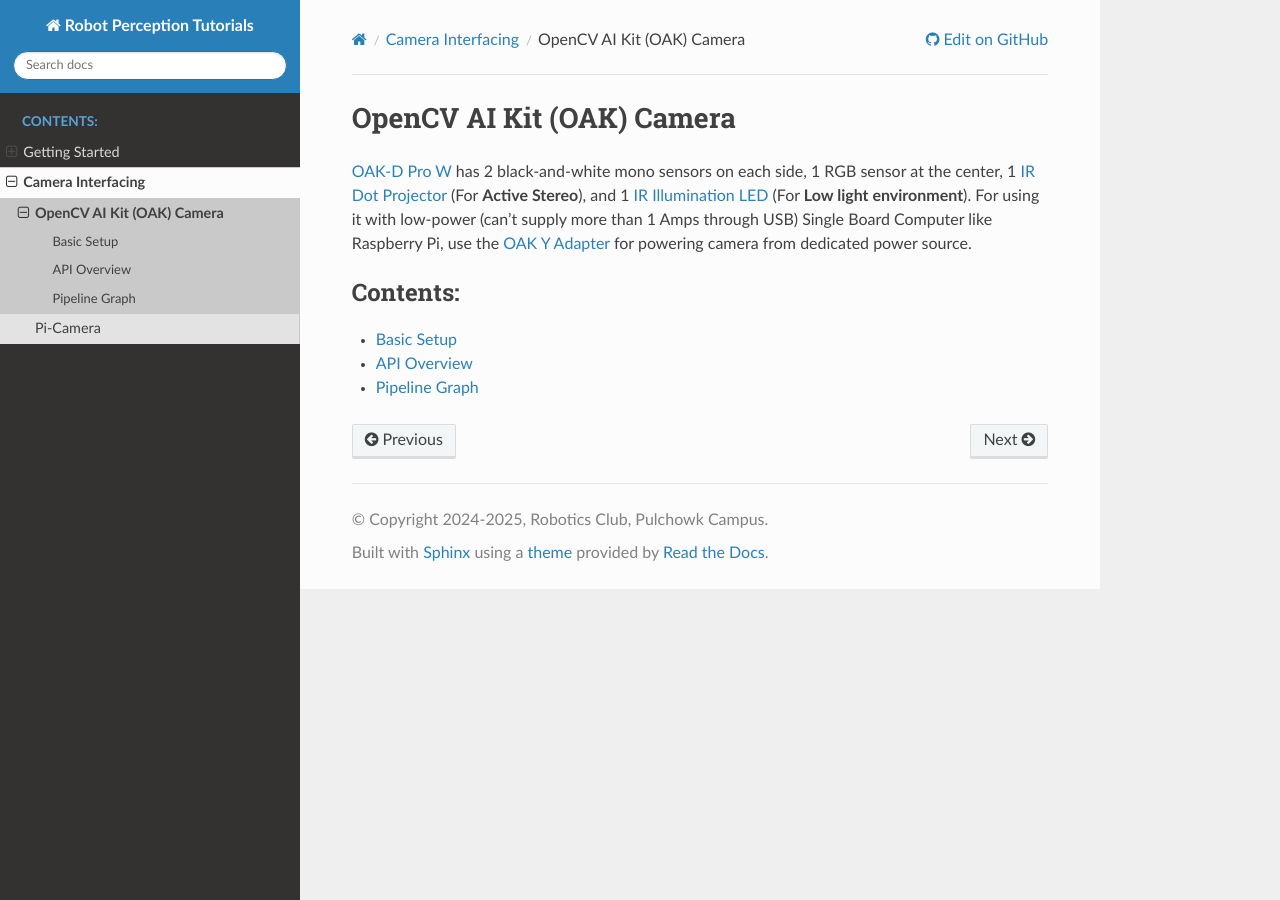
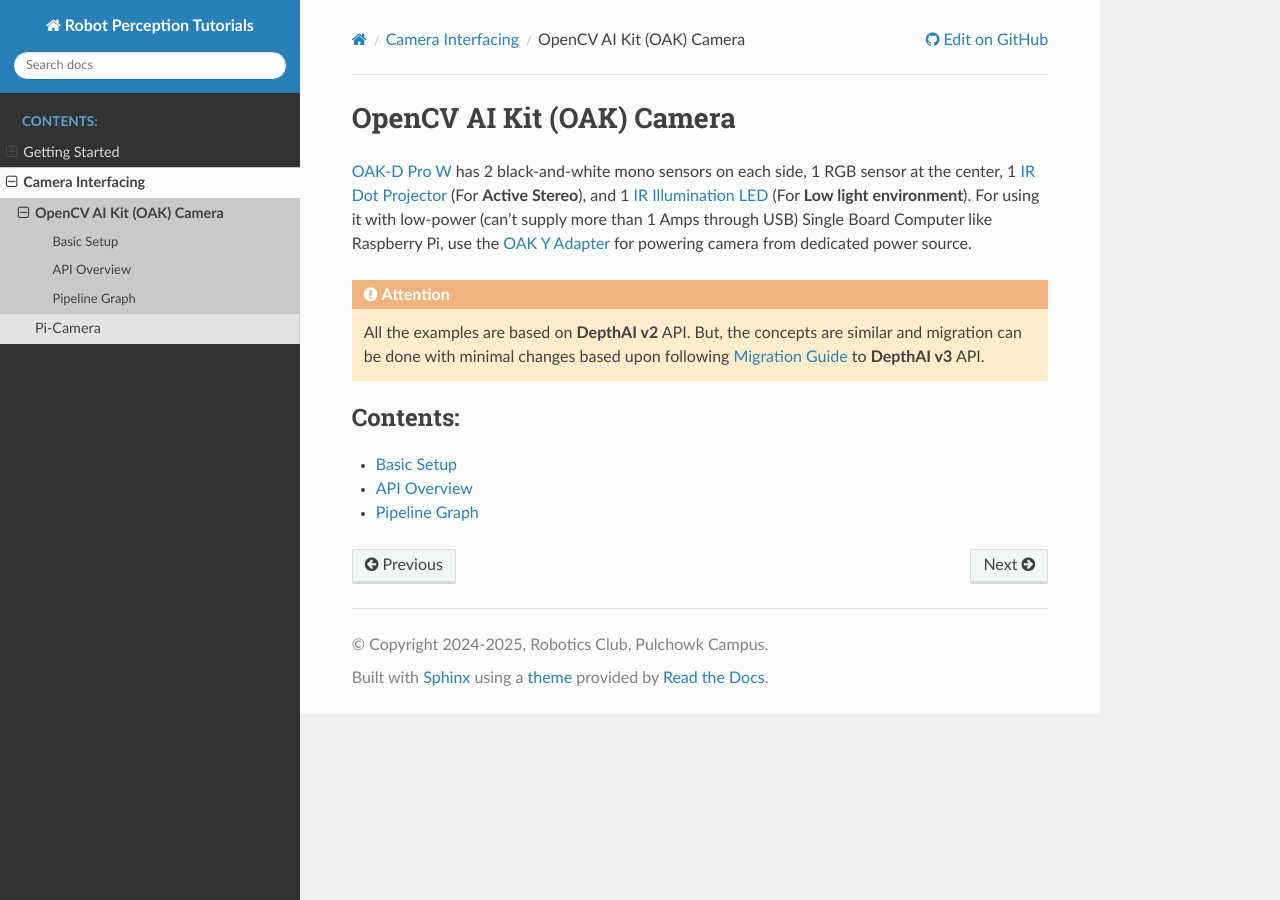
Before and after one commit to tyro-apil/camera_tutorials, a Sphinx documentation site: the page built from source/camera_interfacing/oak_camera.rst, in a window 1280 px wide. Built offline with Sphinx 7.4.7 and the Read the Docs theme 3.1.0, drawn with Linux system fonts in a browser that asks for light colours.

Commit message:
feat: add note regarding versions of depthAI API

```diff
--- a/source/camera_interfacing/oak_camera.rst
+++ b/source/camera_interfacing/oak_camera.rst
@@ -5,6 +5,8 @@
 `OAK-D Pro W`_ has 2 black-and-white mono sensors on each side, 1 RGB sensor at the center, 1 `IR Dot Projector`_ (For **Active Stereo**), and 1 `IR Illumination LED`_ (For **Low light environment**).
 For using it with low-power (can't supply more than 1 Amps through USB) Single Board Computer like Raspberry Pi, use the `OAK Y Adapter`_ for powering camera from dedicated power source.
 
+.. Attention::
+  All the examples are based on **DepthAI v2** API. But, the concepts are similar and migration can be done with minimal changes based upon following `Migration Guide`_ to **DepthAI v3** API.
 
 .. toctree::
   :maxdepth: 1
@@ -18,3 +20,5 @@
 .. _OAK Y Adapter: https://shop.luxonis.com/products/oak-y-adapter
 .. _IR Dot Projector: https://docs.luxonis.com/hardware/products/OAK-D%20Pro%20W#Stereo%20depth%20perception-IR%20Dot%20Projector
 .. _IR Illumination LED: https://docs.luxonis.com/hardware/products/OAK-D%20Pro%20W#Stereo%20depth%20perception-IR%20Illumination%20LED
+
+.. _Migration Guide: https://docs.luxonis.com/software-v3/depthai/tutorials/v2-vs-v3/
```
